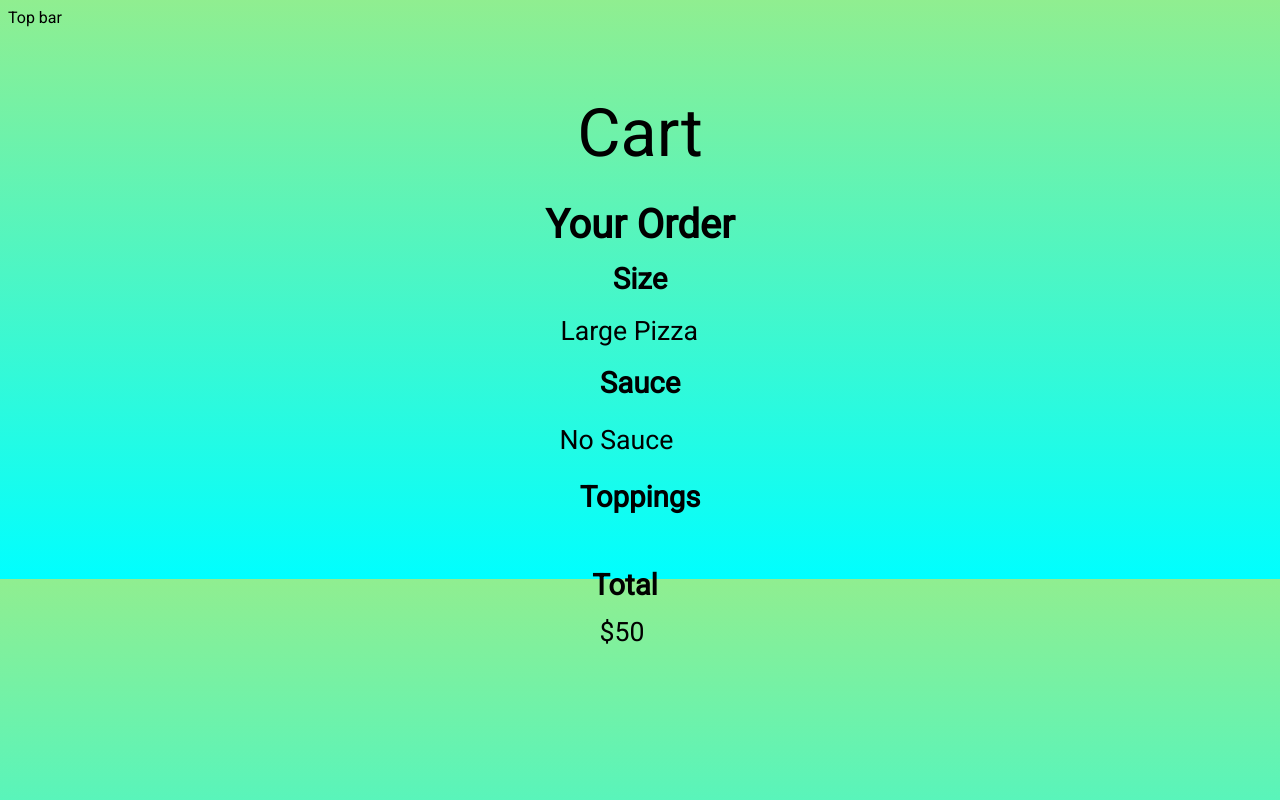
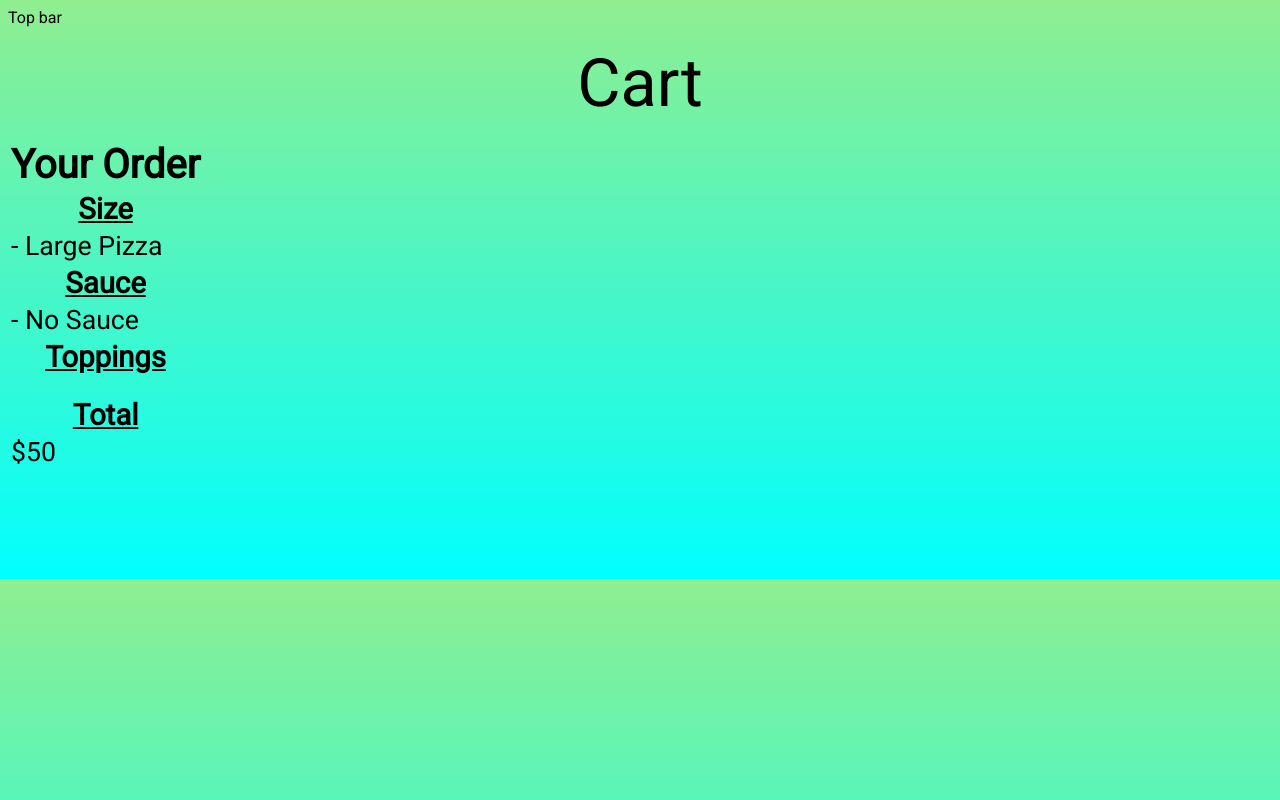
Before and after one commit to Josh-Wayland/COSC473, a PHP site: page /Cart.php in a window 1280 px wide. Run offline with PHP 8.4, Linux system fonts and the light colour scheme.

Commit message:
Add files via upload

```diff
--- a/PizzaProjectCOSC473/Cart.css
+++ b/PizzaProjectCOSC473/Cart.css
@@ -3,68 +3,115 @@ body{
     background-image: linear-gradient(lightgreen, aqua);
 }
 
+#ShopIcon{
+    width: 11%;
+}
+
 #FullCart{
     position: relative;
-    bottom: 40px;
+    bottom: 100px;
 }
 
 #CartText{
+    position: relative;
+    bottom: 50px;
     font-size: 50pt;
 }
 
 #YourOrderText{
     font-size: 30pt;
+    list-style-type: none;
 }
 
 #SizeTitleText{
     font-size: 22pt;
     position: relative;
-    bottom: -10px;
+    list-style-type: none;
+    text-decoration: underline;
 }
 
 #PizzaSize{
     font-size: 20pt;
+    margin-top: 5px;
     position: relative;
-    bottom: -25px;
-    left: 15px;
+    text-decoration: none;
 }
 
 #SauceTitleText{
     font-size: 22pt;
     position: relative;
-    bottom: -40px;
+    list-style-type: none;
+    text-decoration: underline;
+}
+
+.PizzaSizeSaucePrice{
+    position: relative;
+    font-size: 22pt;
+    bottom: 33px;
+    left: 200px;
+    list-style-type: none;
+    text-decoration: none;
 }
 
 #PizzaSauce{
     font-size: 20pt;
     position: relative;
-    bottom: -60px;
-    right: -14px;
+    margin-top: 5px;
+    text-decoration: none;
 }
 
 #ToppingsTitleText{
     font-size: 22pt;
     position: relative;
-    bottom: -80px;
+    list-style-type: none;
+    text-decoration: underline;
 }
 
 .PizzaToppings{
     font-size: 22pt;
     position: relative;
-    bottom: -100px;
-    right: -20px;
+}
+
+.PizzaToppingsPrice{
+    position: relative;
+    font-size: 22pt;
+    bottom: 33px;
+    left: 200px;
+    list-style-type: none;
 }
 
 #TotalTitleText{
     font-size: 22pt;
     position: relative;
-    bottom: -110px;
-    right: 15px;
+    list-style-type: none;
+    text-decoration: underline;
 }
 
 #TotalPrice{
     font-size: 20pt;
+    margin-top: 5px;
     position: relative;
-    bottom: -120px;
-    right: -54px;
 }
+
+#BackToToppings{
+    position: relative;
+    bottom: 85px;
+    left: 500px;
+    font-size: 22pt;
+    width: 7em;
+    height: 2em;
+    border: 50px;
+    border-radius: 50px;
+    border-style: unset;
+}
+
+#Checkout{
+    position: relative;
+    bottom: 144px;
+    left: 800px;
+    font-size: 22pt;
+    width: 7em;
+    height: 2em;
+    border-radius: 50px;
+    border-style: unset;
+}
--- a/PizzaProjectCOSC473/Cart.php
+++ b/PizzaProjectCOSC473/Cart.php
@@ -18,34 +18,34 @@
         //Pizza Sizes
         if(isset($_POST["smallpizza"]))
         {
-            $PizzaSizeText = "Small Pizza";
+            $PizzaSizeText = "- Small Pizza";
         }
         else if(isset($_POST["mediumpizza"]))
         {
-            $PizzaSizeText = "Medium Pizza";
+            $PizzaSizeText = "- Medium Pizza";
         }
         else
         {
-            $PizzaSizeText = "Large Pizza";
+            $PizzaSizeText = "- Large Pizza";
         }
 
         //Pizza Sauces
         if(isset($_POST["TomatoSauce"]))
         {
-            $PizzaSauceText = "Tomato Sauce";
+            $PizzaSauceText = "- Tomato Sauce";
         }
         else if(isset($_POST["AlfredoSauce"]))
         {
-            $PizzaSauceText = "Alfredo Sauce";
+            $PizzaSauceText = "- Alfredo Sauce";
         }
         else{
-            $PizzaSauceText = "No Sauce";
+            $PizzaSauceText = "- No Sauce";
         }
 
         //Toppings
         if(isset($_POST["PepperoniTopping"]))
         {
-            $PepperoniText = "Pepperoni";
+            $PepperoniText = "- Pepperoni";
         }
         else
         {
@@ -53,7 +53,7 @@
         }
         if(isset($_POST["SausageTopping"]))
         {
-            $SausageText = "Sausage";
+            $SausageText = "- Sausage";
         }
         else
         {
@@ -61,7 +61,7 @@
         }
         if(isset($_POST["ChickenTopping"]))
         {
-            $ChickenText = "Chicken";
+            $ChickenText = "- Chicken";
         }
         else
         {
@@ -69,7 +69,7 @@
         }
         if(isset($_POST["HamTopping"]))
         {
-            $HamText = "Ham";
+            $HamText = "- Ham";
         }
         else
         {
@@ -77,7 +77,7 @@
         }
         if(isset($_POST["PineappleTopping"]))
         {
-            $PineappleText = "Pineapple";
+            $PineappleText = "- Pineapple";
         }
         else
         {
@@ -88,7 +88,7 @@
         <div>Top bar</div>
         <center><p id="CartText"> Cart </p></center>
         <div id="FullCart">
-        <center><table>
+        <table>
             <tr id="YourOrderText">
                 <th>Your Order</th>
             </tr>
@@ -126,7 +126,7 @@
                     <td id="TotalPrice"> $50</td>
                 </tr>
             </tr>
-        </table></center>
+        </table>
     </div>
   </body>
 </html>
--- a/PizzaProjectCOSC473/ToppingsTestPage.css
+++ b/PizzaProjectCOSC473/ToppingsTestPage.css
@@ -1,10 +1,6 @@
 Body{
     font-family: 'Roboto';
     background-image: linear-gradient(lightgreen, aqua);
-}
-
-.OrderForm{
-    border-style: groove;
 }
 
 #ShopIcon{
@@ -45,7 +41,7 @@ Body{
 
 #PizzaSizes{
     position: relative;
-    bottom: 80px;
+    bottom: 20px;
 }
 
 #smallIcon{
```
Also changed, not shown: PizzaProjectCOSC473/CartTestPage.php (added, +150 -0 lines), PizzaProjectCOSC473/ToppingTestPage.html (+3 -6 lines).
